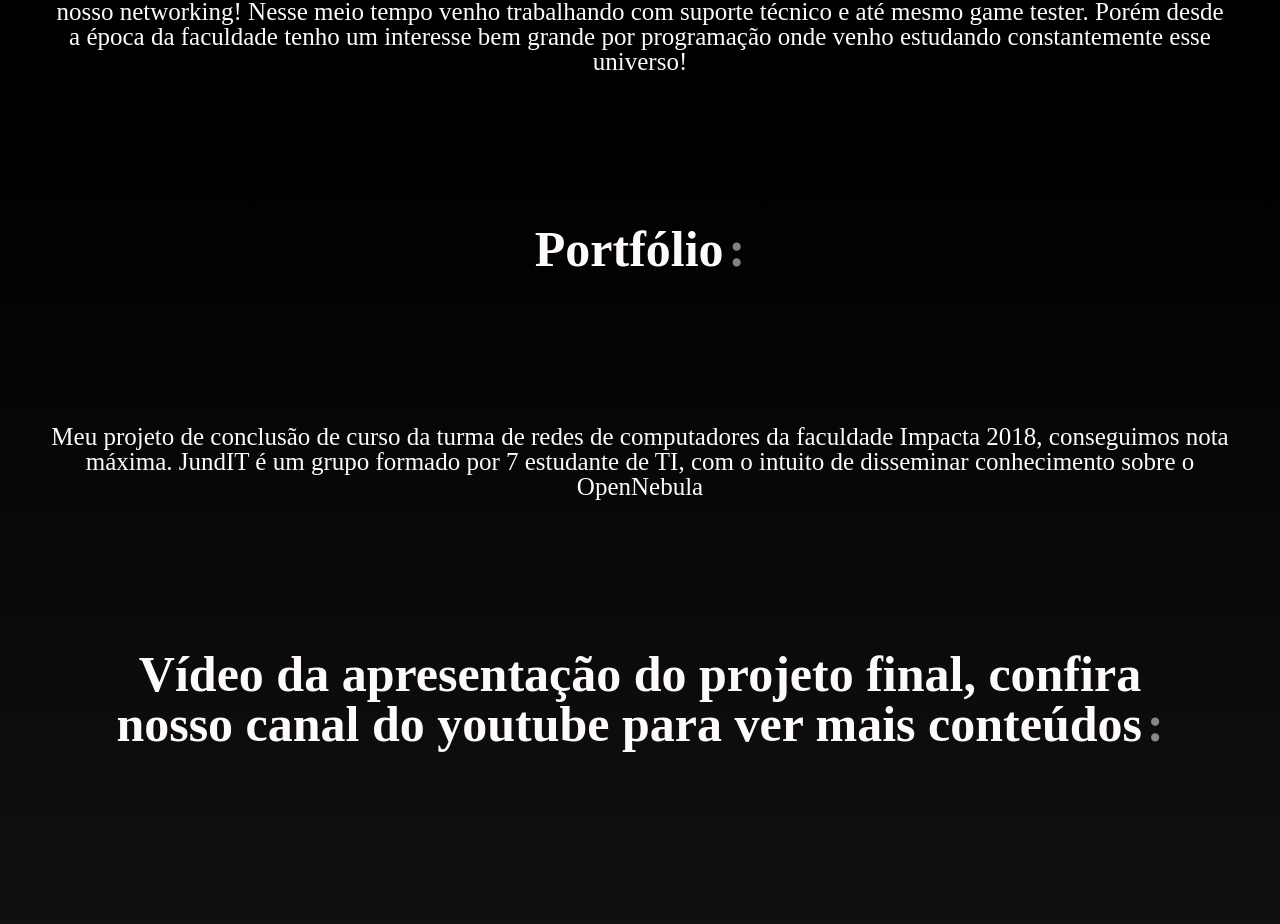
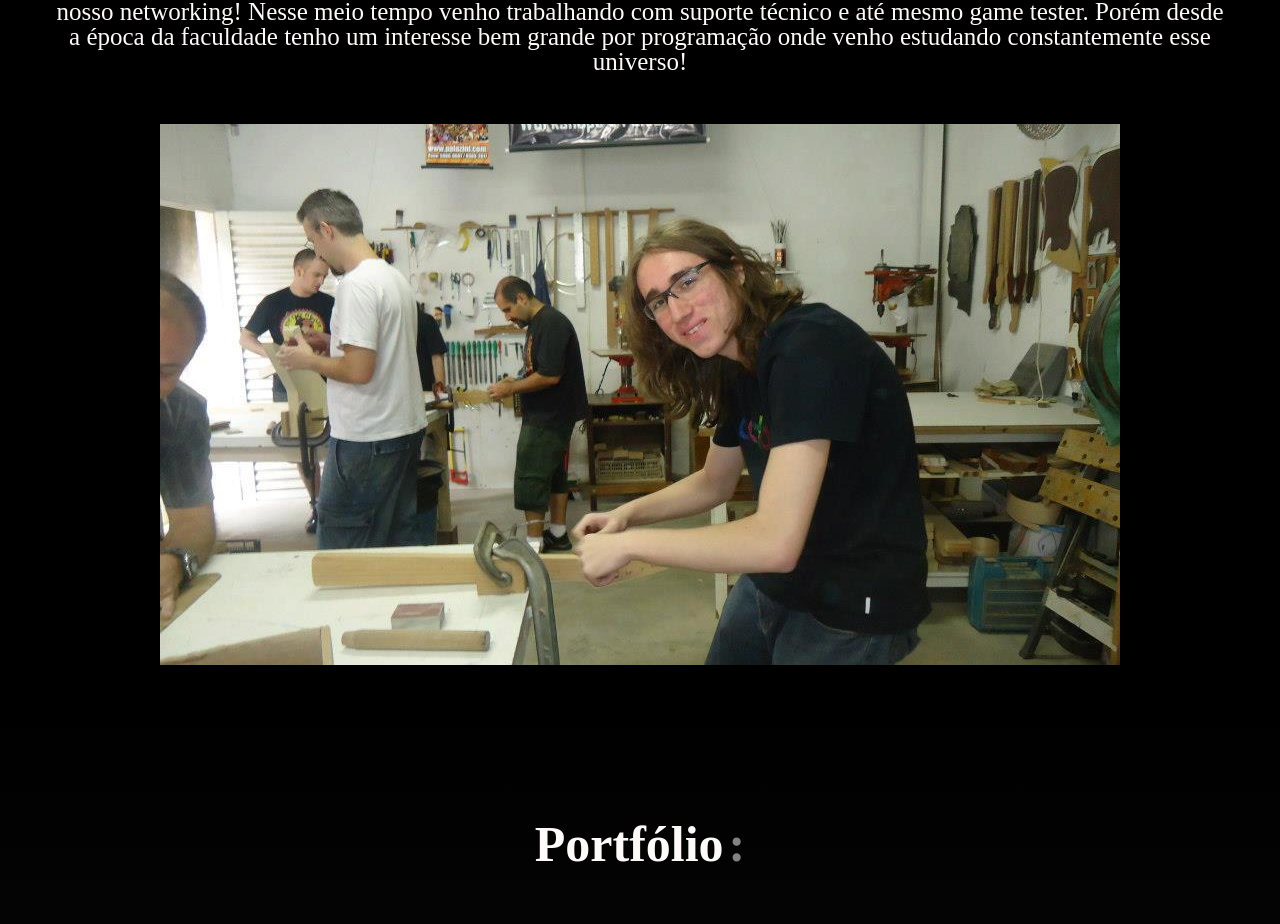
Before and after one commit to viniciusba95/viniciusba95.github.io, a plain HTML site: page index.html in a window 1280 px wide. Shown: the part 1451-2375 px from the top of the page. Drawn offline with Linux system fonts and the light colour scheme; grey boxes are pictures that could not be loaded; a script that the page names is missing; a web font is replaced by a local one.

Commit message:
Update index.html

```diff
--- a/index.html
+++ b/index.html
@@ -41,6 +41,7 @@
       <section id="sou">
         <h2>Quem sou eu?</h2>
         <p> <strong>Nerd</strong> desde pequeno comecei a jogar o Master System e Nintendo 64 do meu irmão e com isso fui me interessando por tecnologia. Anos depois com o Windows XP entrei para o mundo dos MMO’s onde eu ficava me questionando como poderia existir uma mundo virtual com milhares de jogadores online! Com isso fui aprendendo a fazer manutenção de computadores. Tempos depois comecei a estudar música e luthieria. Onde construí minha própria guitarra, porém hoje em dia isso se tornou apenas um Hobby. Entrei na faculdade de Redes de Computadores onde me formei com nota máxima em meu TCC na Faculdade Impacta junto com meus amigos de classe onde mantemos nosso networking! Nesse meio tempo venho trabalhando com suporte técnico e até mesmo game tester. Porém desde a época da faculdade tenho um interesse bem grande por programação onde venho estudando constantemente esse universo!
+        <h3><img id="luthieria" src="luthieria.jpg" alt="Construindo um braço de guitarra"></h3>
       </section>
 
       <section id="portfolio">
```
